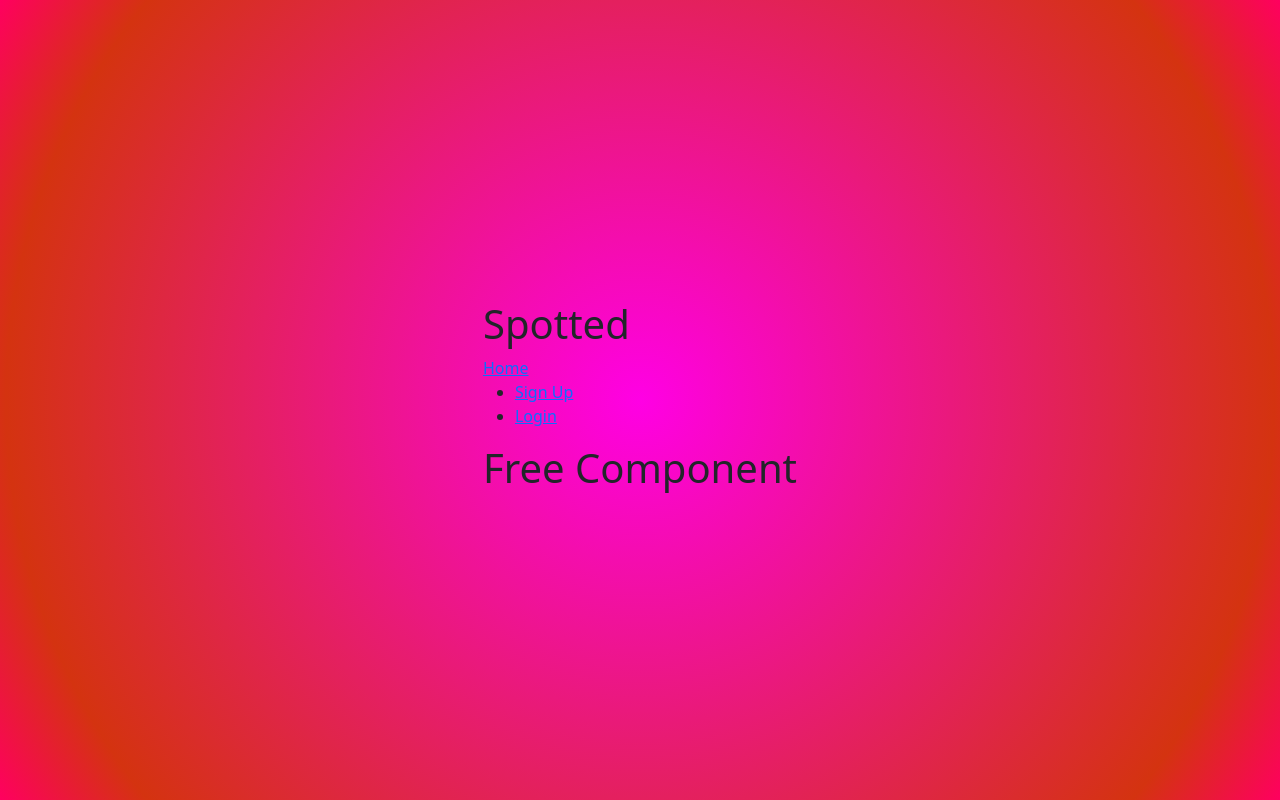
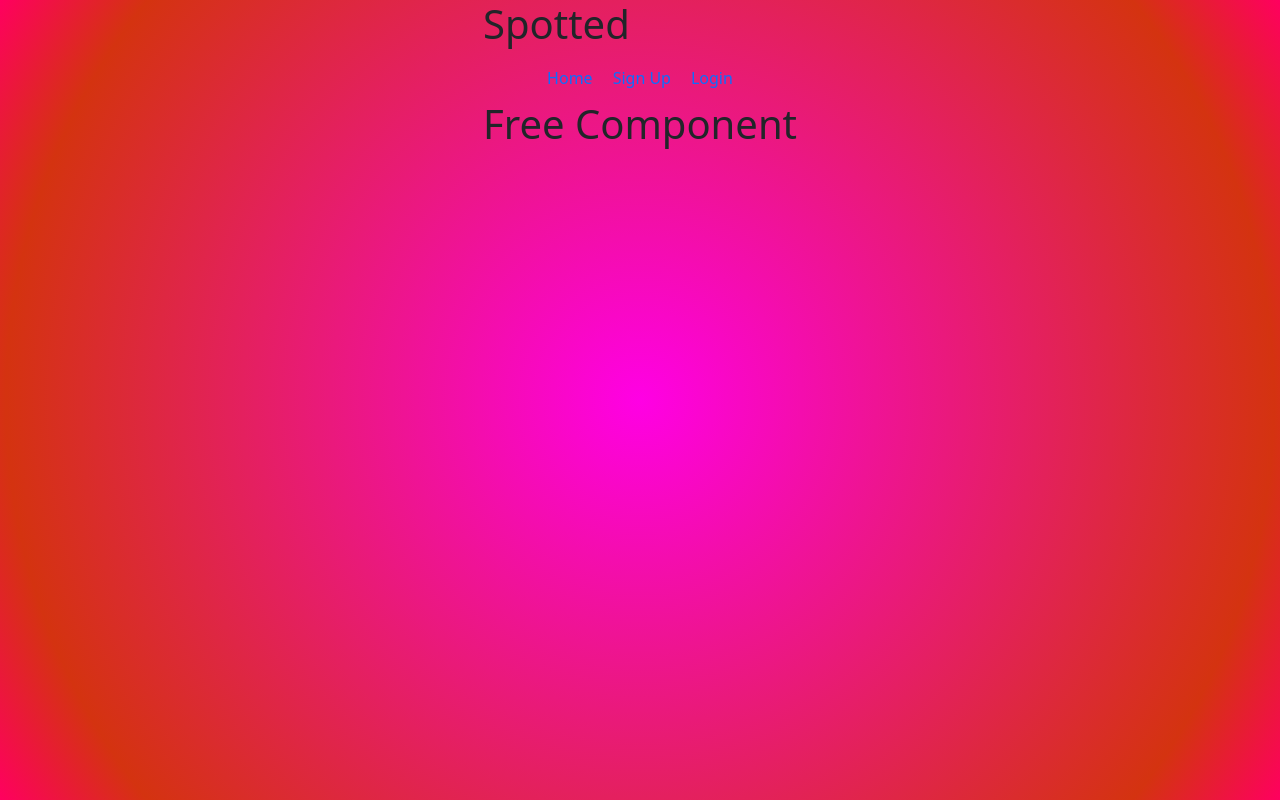
Before and after one commit to adam30202/Fitness-App, a React (Vite) app in the folder Fitness-App-Client/: page / in a window 1280 px wide. Built offline with nearby package versions, Linux system fonts and the light colour scheme.

Commit message:
Updated wizard form, can view user posts, updated nav bar glitch and CSS

```diff
--- a/Fitness-App-Client/src/App.css
+++ b/Fitness-App-Client/src/App.css
@@ -9,14 +9,23 @@ body {
   width: 100vw;
   height: 100vh;
   display: grid;
-  place-items: center;
+  justify-content: center;
 }
 
-body {
-  margin: 0%;
-  padding: 0%;
+/* Nav bar */
+nav ul {
+  display: flex;
+  justify-content: center;
 }
 
+nav ul li a {
+  display: inline-block;
+  padding: 10px;
+  text-decoration: none;
+}
+/* Nav bar */
+
+/* Form  */
 .form {
   width: 100%;
   height: 100%;
@@ -145,6 +154,20 @@ input:focus {
   border: 3px solid rgb(98, 0, 255);
 }
 
+.image-form-container {
+  width: 100%;
+  display: flex;
+  justify-content: center;
+  align-items: center;
+}
+
+.image-form-container img {
+  width: 90%;
+  height: auto;
+}
+/* Form */
+
+
 /* Displayed Posts CSS */
 
 #root {
@@ -171,7 +194,7 @@ input:focus {
 }
 .post-image {
   align-self: center;
-  width: 100%; /* or any custom size */
+  width: 100%;
   height: 100%;
   object-fit: contain;
   margin-bottom: 20px;
--- a/Fitness-App-Client/src/components/CaptionStep.jsx
+++ b/Fitness-App-Client/src/components/CaptionStep.jsx
@@ -2,9 +2,11 @@ import React from "react";
 
 const CaptionStep = ({ formData, setFormData }) => {
 
-
 return (
     <div className='caption-container'>
+        <div className="image-form-container">
+            <img src={formData.image}/>
+        </div>
         <input
             type="text"
             placeholder="write a caption"
--- a/Fitness-App-Client/src/components/CategoryStep.jsx
+++ b/Fitness-App-Client/src/components/CategoryStep.jsx
@@ -2,12 +2,14 @@ import React from "react";
 
 const CategoryStep = ({ formData, setFormData }) => {
 
-
 return (
     <div className='category-container'>
+        <div className="image-form-container">
+            <img src={formData.image}/>
+        </div>
         <input
             type="text"
-            placeholder="write a caption"
+            placeholder="write a category"
             value={ formData.category }
             onChange={(e) => setFormData({...formData, category: e.target.value }) }
             />
--- a/Fitness-App-Client/src/components/DisplayedPost.jsx
+++ b/Fitness-App-Client/src/components/DisplayedPost.jsx
@@ -3,7 +3,6 @@ const DisplayedPost = ({ post }) => {
 
     return (
         <div className="post-frame">
-            <p className="post-text">{ post.author }</p>
             <div className="image-container">
                 <img src={ post.image } className="post-image"/>
             </div>
--- a/Fitness-App-Client/src/components/ImageStep.jsx
+++ b/Fitness-App-Client/src/components/ImageStep.jsx
@@ -5,6 +5,11 @@ const ImageStep = ({ formData, setFormData }) => {
 
 return (
     <div className='image-upload-container'>
+        { formData.image &&
+        <div className="image-form-container">
+            <img src={formData.image}/>
+        </div>
+        }
         <input
             type="text"
             placeholder="image URL"
--- a/Fitness-App-Client/src/components/Navbar.jsx
+++ b/Fitness-App-Client/src/components/Navbar.jsx
@@ -24,9 +24,8 @@ const Navbar = () => {
                 <li>
                     <Link to="/">Home</Link>
                 </li>
-            </ul>
             { token ? (
-            <ul>
+            <>
                 <li>
                     <Link to="/trending">Trending</Link>
                 </li>
@@ -39,17 +38,18 @@ const Navbar = () => {
                 <li>
                     <a href="" onClick={() => logout()}>Sign Out</a>
                 </li>
-            </ul>
+            </>
             ) : (
-            <ul>
+            <>
                 <li>
                     <Link to="/sign-up">Sign Up</Link>
                 </li>
                 <li>
                     <Link to="/login">Login</Link>
                 </li>
+            </>
+            )}
             </ul>
-            )}
         </nav>
     )
 }
```
